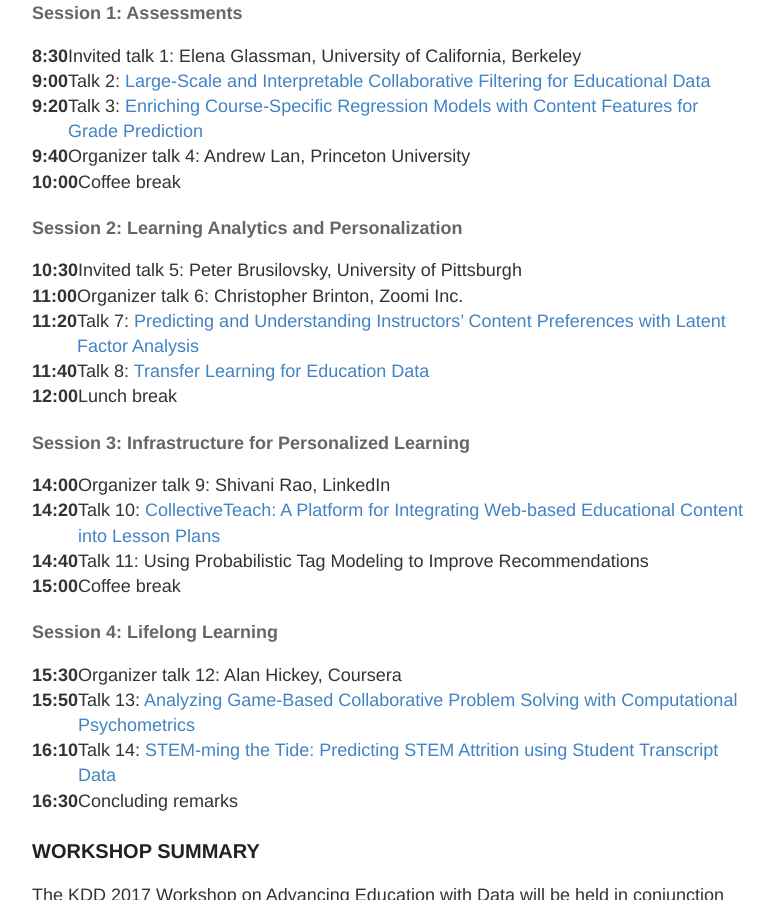
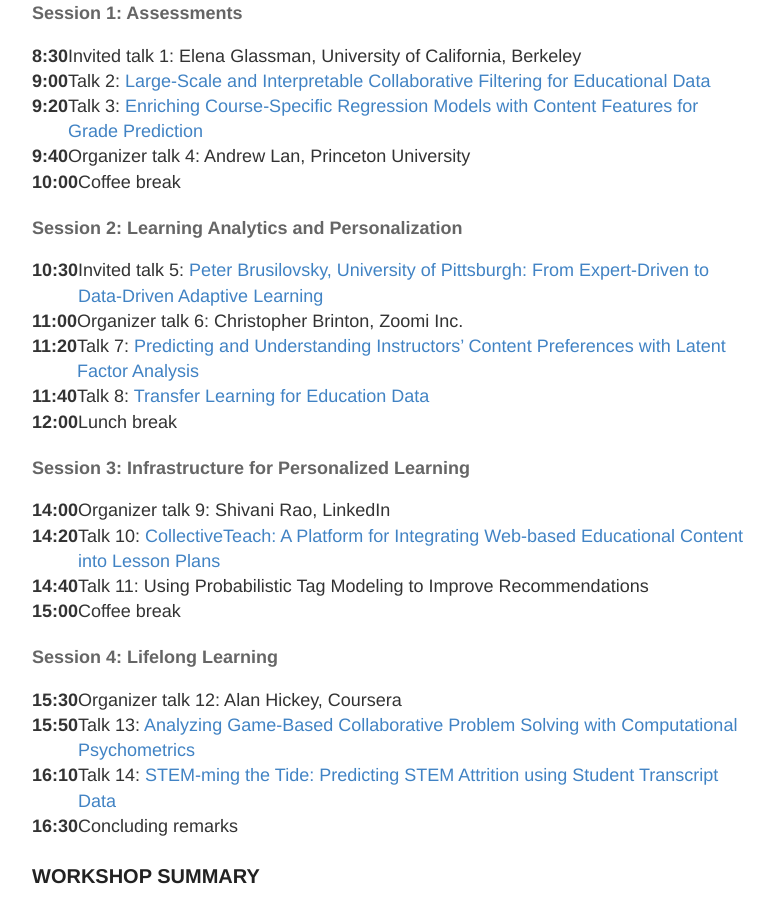
Before and after one commit to ml4ed/ml4ed.github.io, a Jekyll site: the page built from _posts/2017-7-21-KDD-Workshop-Details.md, in a window 1280 px wide and 900 px high, scrolled down 396 px. Shown: the whole window, without its empty margins (248-1022 px from the left). Built offline with Jekyll 4.4.1, drawn with Linux system fonts in a browser that asks for light colours.

Commit message:
Update 2017-7-21-KDD-Workshop-Details.md

```diff
--- a/_posts/2017-7-21-KDD-Workshop-Details.md
+++ b/_posts/2017-7-21-KDD-Workshop-Details.md
@@ -25,7 +25,7 @@ Workshop Date: Aug 14, 2017 (Full Day)
 
 #### Session 2: Learning Analytics and Personalization
 
-|**10:30**| Invited talk 5: Peter Brusilovsky, University of Pittsburgh
+|**10:30**| Invited talk 5: [Peter Brusilovsky, University of Pittsburgh: From Expert-Driven to Data-Driven Adaptive Learning](http://ml4ed.cc/attachments/Brusilovsky_Abstract.pdf)
 
 |**11:00**| Organizer talk 6: Christopher Brinton, Zoomi Inc.
 
```
